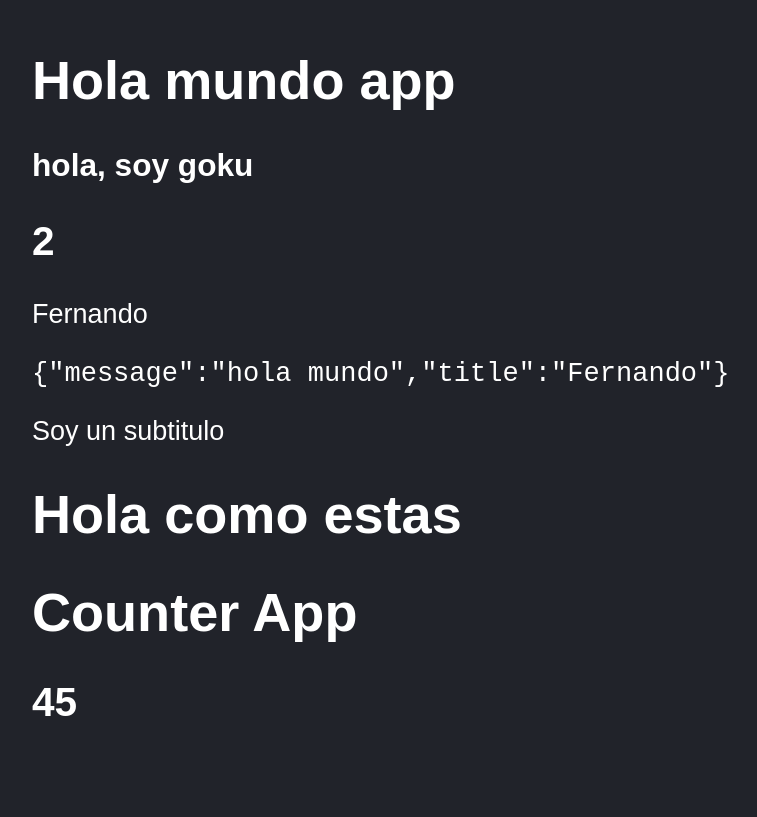
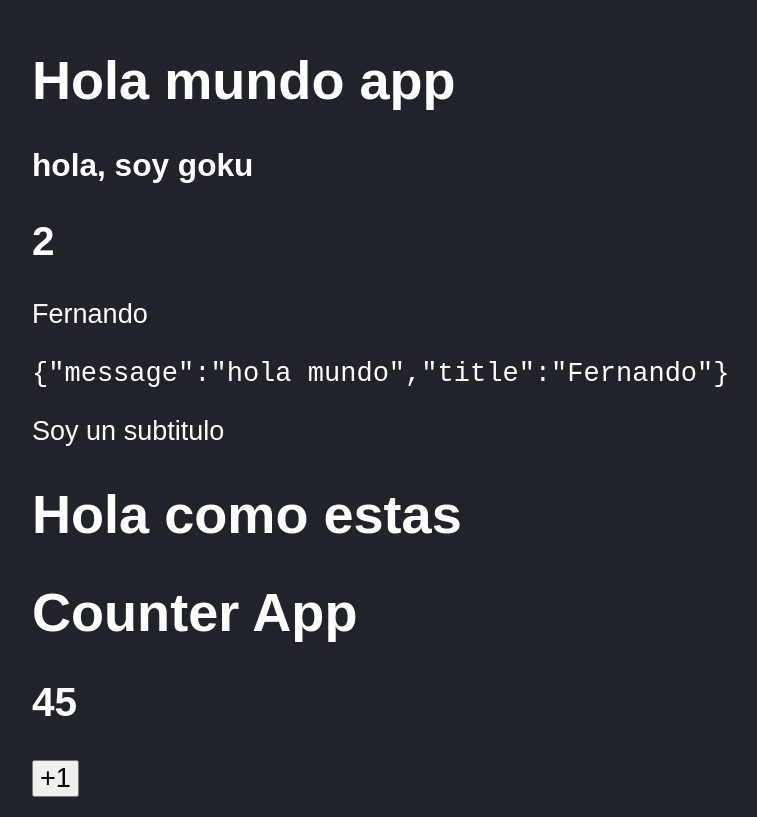
Before and after one commit to alicia-granados/MERN-EXPERIMENTS, a React (Vite) app in the folder 06-counter-react-vite/: page / in a window 1280 px wide. Shown: the part 135-952 px from the top of the page, without its empty margins (116-873 px from the left). Built offline with nearby package versions, Linux system fonts and the light colour scheme.

Commit message:
✨ feat:evento click  eventos en general

```diff
--- a/06-counter-react-vite/src/CounterApp.jsx
+++ b/06-counter-react-vite/src/CounterApp.jsx
@@ -1,10 +1,18 @@
 import PropTypes from 'prop-types';
 
 const CounterApp = ({value}) => {
+    const  handleAdd  = (event) =>  {
+        console.log('+1');
+        value+=1
+    }
   return (
     <>
       <h1>Counter App</h1>
       <h2> {value} </h2>
+
+        <button onClick={  handleAdd }>
+            +1
+        </button>
     </>
   )
 }
--- a/06-counter-react-vite/src/styles.css
+++ b/06-counter-react-vite/src/styles.css
@@ -5,3 +5,8 @@
     font-size: 1.3rem;
     padding: 70px;
 }
+
+button {
+    padding: 15 px;
+    font-size: 1.3rem;
+}
```
